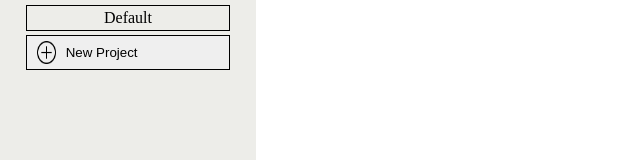
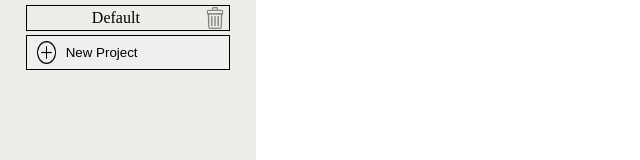
Before and after one commit to ejromm/Todo-List, a website built with webpack: page dist/index.html in a window 1280 px wide. Shown: the part 371-531 px from the top of the page, 0-640 px from the left. Built offline with nearby package versions, Linux system fonts and the light colour scheme.

Commit message:
completed delete project logic

```diff
--- a/src/UI.js
+++ b/src/UI.js
@@ -8,24 +8,27 @@ let storage = [
 }
 ];
 
-
+function returnStorage() {
+    return storage;
+}
 
 function updateLocalStorage() {
     localStorage.setItem('Storage', JSON.stringify(storage));
     console.log(localStorage);
+    console.log(storage);
 }
 function restoreLocalStorage() {
     if(localStorage.getItem('Storage')) {
        let object = JSON.parse(localStorage.getItem('Storage'));
        storage = object;
-       console.log(storage);
+
     }
 }
 
 function addProjectToLibrary(name) {
     let newProject = new Project(name);
     storage.push(newProject);
-    console.log(storage);
+
 }
 
 function addTodoToProject(projectIndex, title, description, date, important, done) {
@@ -42,9 +45,9 @@ function deleteTodoFromProject(projectIndex, todoIndex) {
     project.todos.splice(todo, 1);
 }
 
-function deleteProjectFromLibrary(projectIndex) {
-    const project = storage.find((p) => storage.indexOf(p) === projectIndex);
-    storage.splice(project, 1);
+function deleteProjectFromLibrary(deleteProj) {
+    const proj = storage.find(project => project.name === deleteProj);
+    storage.splice(storage.indexOf(proj), 1);
 }
 
 function editTodo(projectIndex, todoIndex, title, description, date, important, done) {
@@ -76,7 +79,7 @@ return {
     deleteProjectFromLibrary,
     editTodo,
     getAllTodos,
-    storage,
+    returnStorage
 
 
 
--- a/src/dom.js
+++ b/src/dom.js
@@ -4,6 +4,7 @@ import Icon2 from './calendar.png';
 import Icon3 from './calendar-1.png';
 import Icon4 from './calendar-2.png';
 import Icon5 from './plus.png';
+import Icon6 from './trash-removebg-preview.png';
 import { app } from './UI';
 
 //upload button icons
@@ -67,7 +68,7 @@ function projectModal() {
 
 
     newProjButton.addEventListener('click', function() {
-        console.log('clicked');
+
         buttonsDiv.removeChild(newProjButton);
         buttonsDiv.appendChild(projectForm);
 
@@ -91,19 +92,36 @@ function renderAndDisplay(project) {
     const projectList = document.querySelector('.projects-list');
     let item = document.createElement('li');
     item.classList.add('project-list-item');
-    item.textContent = project;
+    let projectText = document.createElement('p');
+    projectText.classList.add('project-item-text');
+    projectText.textContent = project;
+    item.append(projectText);
+
     projectList.append(item);
     app.updateLocalStorage();
 
+    const deleteBtn = document.createElement('button');
+    deleteBtn.classList.add('delete-project-button');
+    item.append(deleteBtn);
+
+    const deleteImg = new Image();
+    deleteImg.src = Icon6;
+    deleteImg.classList.add('delete-project-img');
+    deleteBtn.append(deleteImg);
+
+    deleteBtn.addEventListener('click', function() {
+        item.remove();
+        app.deleteProjectFromLibrary(project);
+        app.updateLocalStorage()
+    })
 }
 
 
 
 function renderAll() {
-app.restoreLocalStorage();
-console.log(app.storage);
- for (let i = 0 ; i < app.storage.length; i++) {
-    renderAndDisplay(app.storage[i].name);
- }
+ app.restoreLocalStorage();
+ let arr = app.returnStorage();
+ console.log(arr);
+  arr.forEach((project) => renderAndDisplay(project.name))
 }
 export { pageImages, projectModal, renderAll };
--- a/src/index.js
+++ b/src/index.js
@@ -1,9 +1,6 @@
-import { pageImages, projectModal, projectsSidebar, renderAll, renderFirstProj } from "./dom";
-import { app } from './UI';
-document.addEventListener('DOMContentLoaded', function() {
-console.log(localStorage);
+import { pageImages, projectModal, renderAll } from "./dom";
+
+
 pageImages();
 projectModal();
 renderAll();
-
-})
--- a/src/style.css
+++ b/src/style.css
@@ -167,9 +167,6 @@ body {
 }
 
 /* projects list on sidebar*/
-.projects-list {
-
-}
 .project-list-item {
     height: 3vh;
     border: 1px solid black;
@@ -182,3 +179,26 @@ body {
 .project-list-item:hover {
     background-color: lightgray;
 }
+.project-item-text {
+    margin-left: auto;
+}
+.delete-project-button {
+    width: 10%;
+    height: 90%;
+    margin-left: auto;
+    margin-right: 2%;
+    background-color: transparent;
+
+}
+
+.delete-project-img {
+    height: 100%;
+    width: 100%;
+    background-color: transparent;
+    filter: invert(51%) sepia(8%) saturate(7%) hue-rotate(39deg) brightness(98%) contrast(90%);
+}
+.delete-project-img:hover {
+    filter: invert(0%) sepia(93%) saturate(0%) hue-rotate(255deg) brightness(93%) contrast(103%);
+
+
+}
```
Also changed, not shown: dist/119fb221216e8270f6ad.png (added), dist/c4e35861d2606e76ed78.png (added), dist/main.js, src/trash-removebg-preview.png (added).
